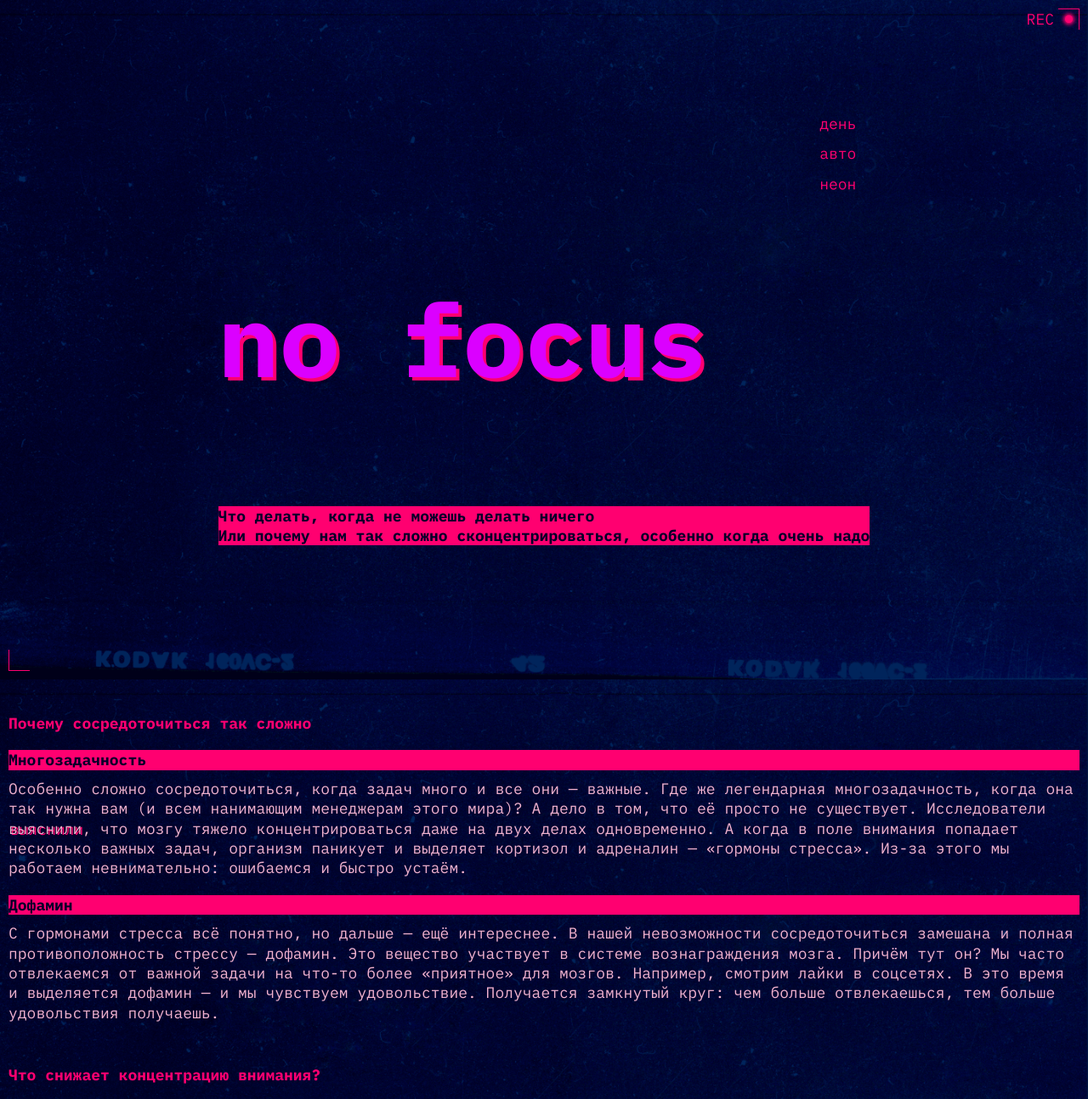
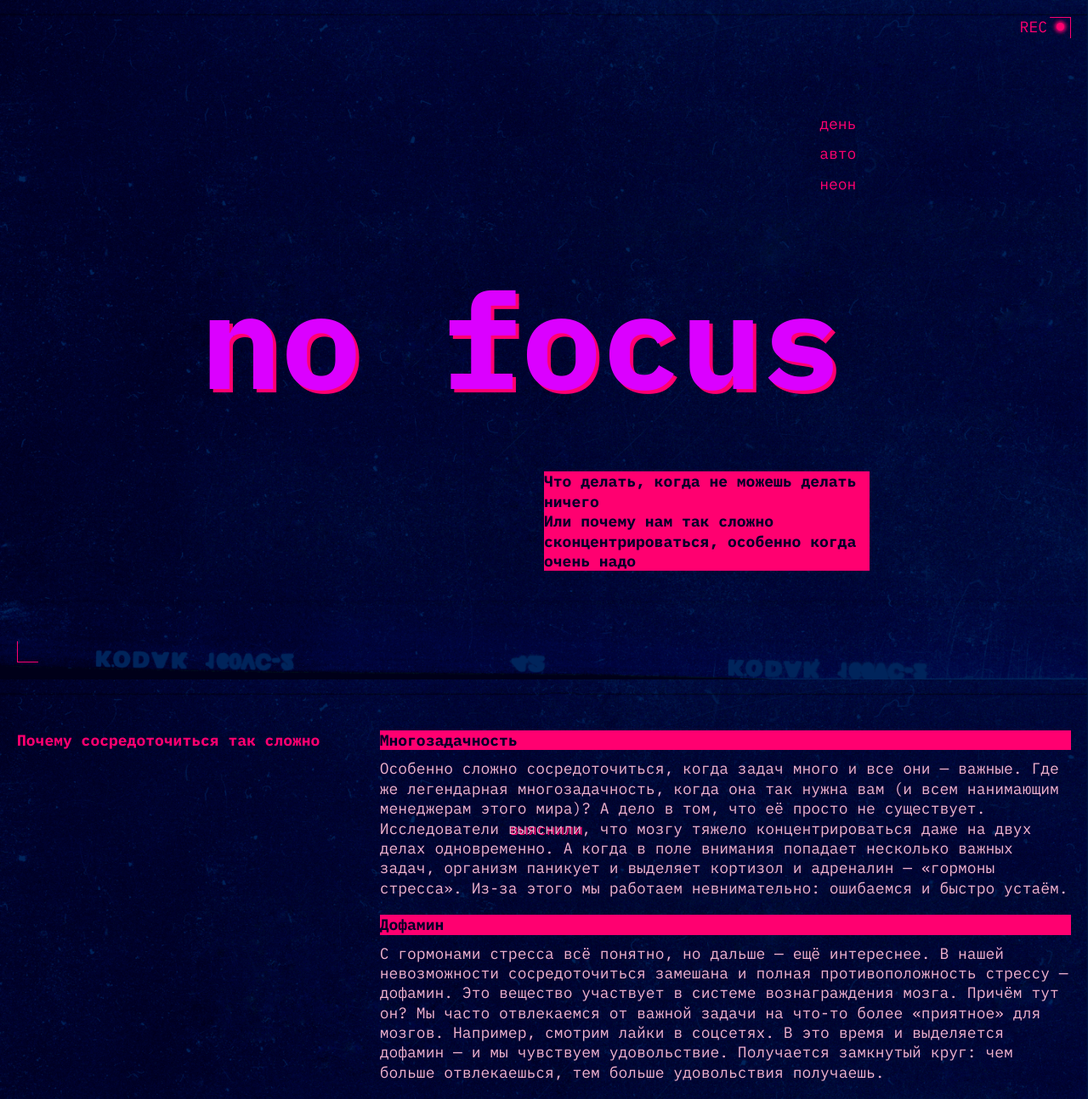
Before and after one commit to eternalnoise/slozhno-sosredotochitsya, a plain HTML site: page index.html in a window 1280 px wide. Shown: the top 1294 px of the page at 85% size. Drawn offline with Linux system fonts and the light colour scheme.

Commit message:
add media laptop styles

```diff
--- a/index.html
+++ b/index.html
@@ -89,7 +89,7 @@
           </li>
         </ul>
       </section>
-      <section class="section__content">
+      <section class="section__content section__content-columns">
         <h3 class="section__content-title">Что снижает концентрацию внимания?</h3>
         <ul class="section__content-list">
           <li class="section__content-list-item">
--- a/styles/style.css
+++ b/styles/style.css
@@ -217,3 +217,59 @@
   justify-content: center;
   min-block-size: 667px;
 }
+
+@media (width >= 768px) {
+  .page {
+    padding-inline: 20px;
+  }
+
+  .header {
+    margin-block-end: 60px;
+  }
+
+  .page__title {
+    font-size: clamp(7.5rem, 0.5625rem + 14.4531vw, 9.8125rem);
+    margin-inline-start: -20px;
+  }
+
+  .decorated-zone::before {
+    top: 20px;
+  }
+
+  .decoration {
+    inset-inline-end: 28px;
+    inset-block-start: 20px;
+  }
+
+  .decoration::after {
+    left: 43px;
+  }
+
+  .decorated-zone::after {
+    bottom: 20px;
+  }
+
+  .header__description {
+    max-inline-size: 50%;
+    justify-self: right;
+    align-self: center;
+    margin-block-end: 10px;
+  }
+
+  .section__content {
+    display: grid;
+    grid-template-columns: 1fr 2fr;
+    margin-block-end: 70px;
+  }
+
+  .section__content-columns {
+    display: flex;
+    flex-direction: column;
+    align-items: start;
+  }
+
+  .section__content-columns > .section__content-title {
+    max-inline-size: 30%;
+  }
+
+}
```
